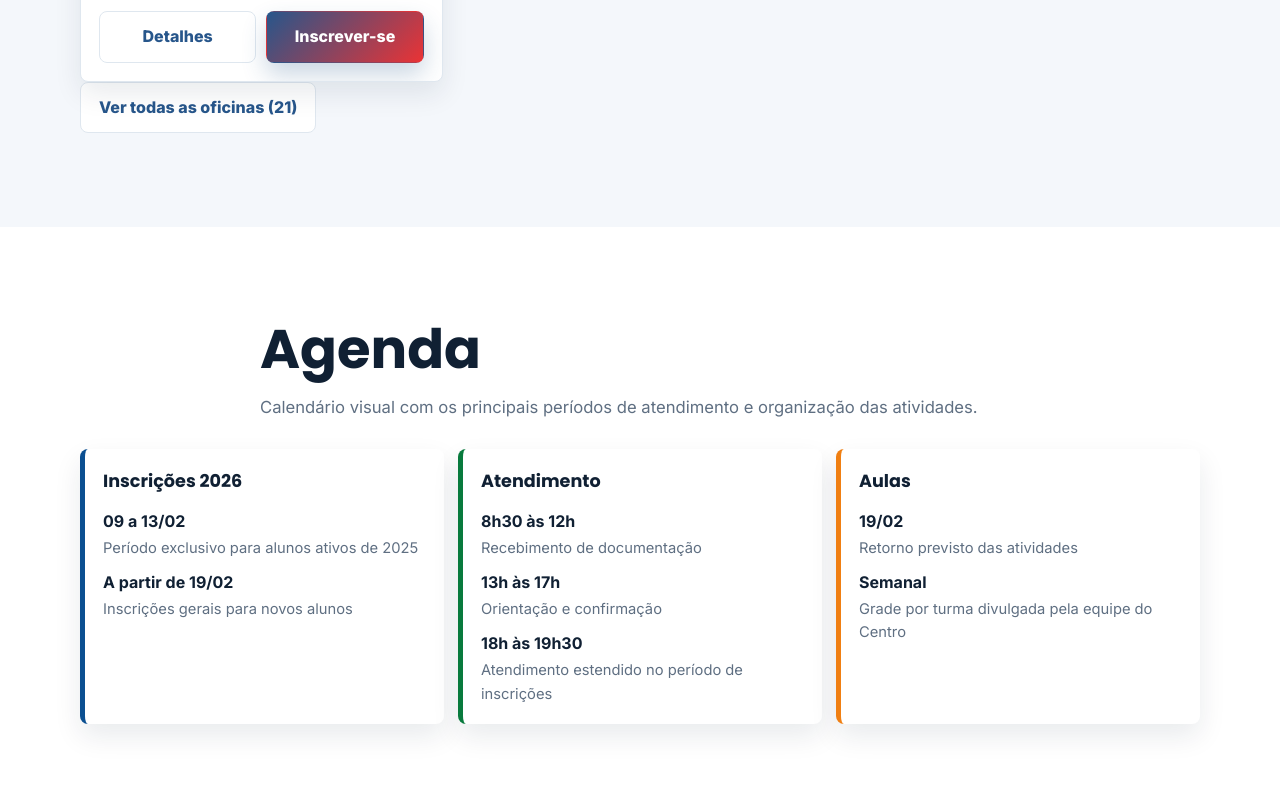
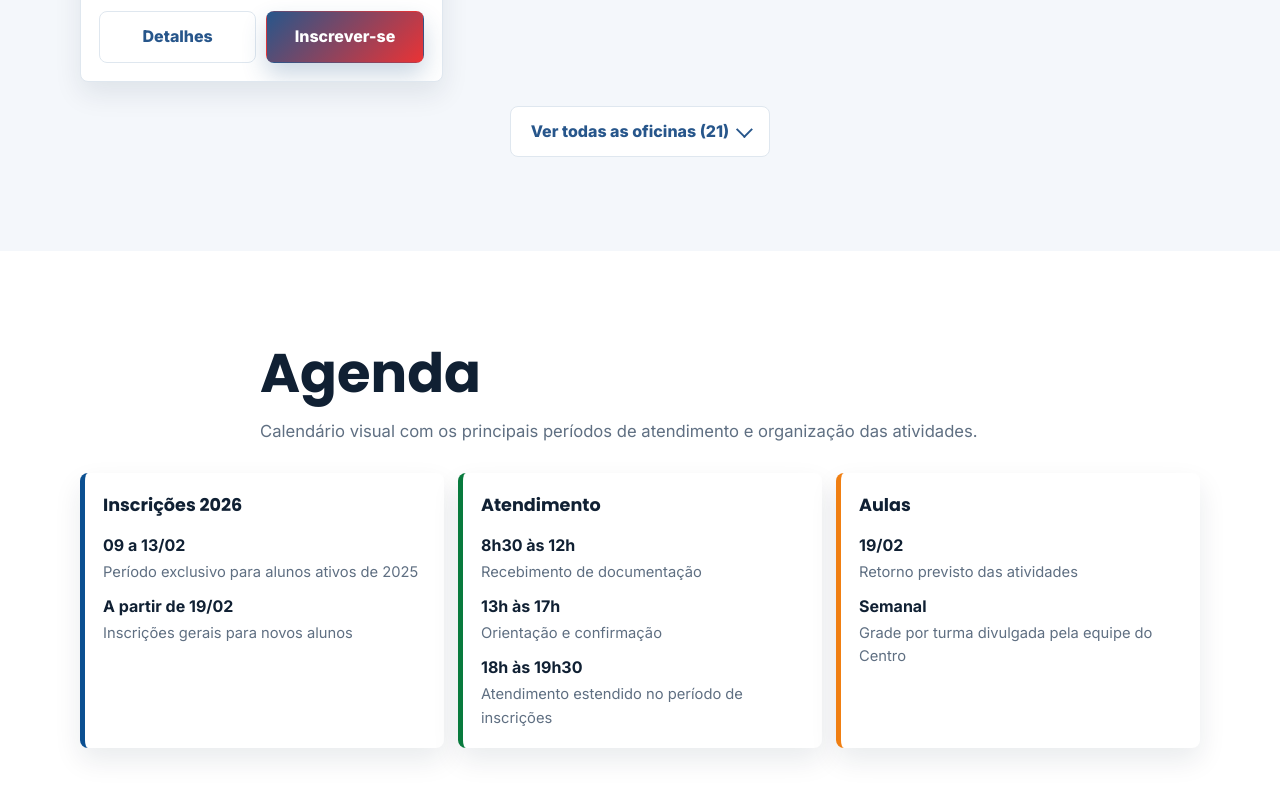
Before and after one commit to hamadvitor0-cell/cjtamandare, a website: page frontend/index.html in a window 1280 px wide. Shown: the part 3528-4314 px from the top of the page. Drawn offline with Linux system fonts and the light colour scheme; no server answers.

Commit message:
fix online attendance and workshop listing

```diff
--- a/frontend/css/styles.css
+++ b/frontend/css/styles.css
@@ -632,6 +632,30 @@ textarea:focus {
   margin-top: 24px;
   display: grid;
   gap: 16px;
+}
+
+.workshop-more {
+  margin-top: 24px;
+  display: flex;
+  justify-content: center;
+}
+
+.workshop-more-button {
+  min-width: min(100%, 260px);
+}
+
+.workshop-more-button::after {
+  content: "";
+  width: 10px;
+  height: 10px;
+  border-right: 2px solid currentColor;
+  border-bottom: 2px solid currentColor;
+  transform: rotate(45deg) translateY(-2px);
+  transition: transform 180ms ease;
+}
+
+.workshop-more-button[aria-expanded="true"]::after {
+  transform: rotate(225deg) translateY(-2px);
 }
 
 .workshop-card {
```
